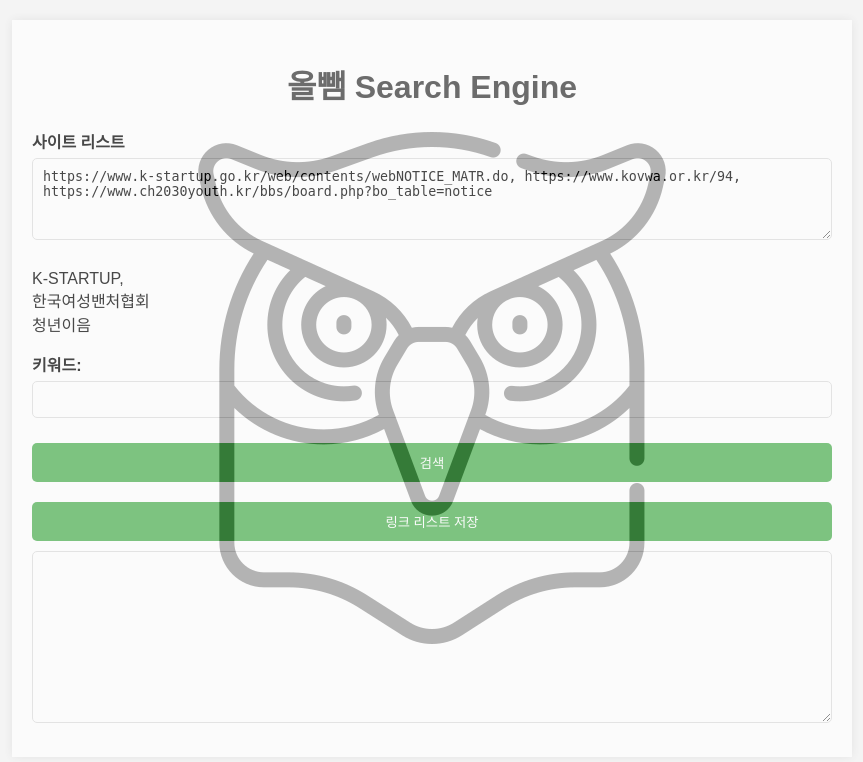
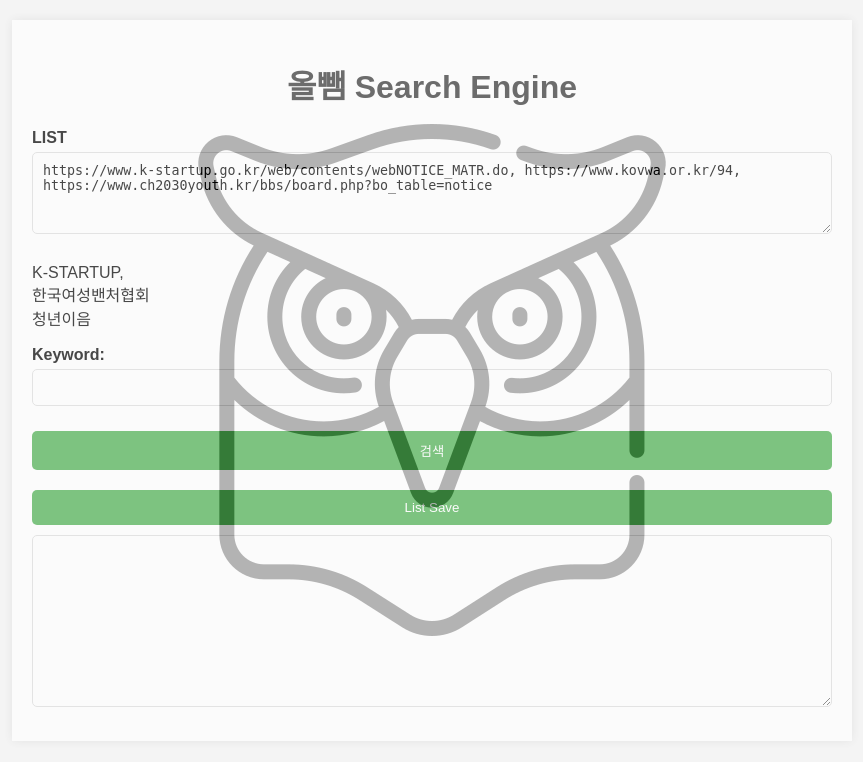
Before and after one commit to rap0at/crawler, a Flask app: page / in a window 1280 px wide. Shown: the top 762 px of the page, without its empty margins (208-1071 px from the left). Run offline with Flask 3, Linux system fonts and the light colour scheme.

Commit message:
Update index.html

```diff
--- a/templates/index.html
+++ b/templates/index.html
@@ -4,8 +4,8 @@
     <meta charset="UTF-8">
     <meta name="viewport" content="width=device-width, initial-scale=1.0">
     <title>올뺌 Search</title>
-    <link rel="icon" href="/img/favicon.ico">
-    <link rel="icon" href="favicon.ico">
+    <link rel="shortcut icon" href="/img/favicon.ico">
+    <link rel="shortcut icon" href="favicon.ico">
     <link rel="stylesheet" href="/static/style.css">
 </head>
 <body>
@@ -13,20 +13,20 @@
         <h1>올뺌 Search Engine</h1>
         <form id="searchForm">
             <div class="form-group">
-                <label for="sites">사이트 리스트</label>
+                <label for="sites">LIST</label>
                 <textarea id="sites" name="sites" rows="4" required>https://www.k-startup.go.kr/web/contents/webNOTICE_MATR.do, https://www.kovwa.or.kr/94, https://www.ch2030youth.kr/bbs/board.php?bo_table=notice</textarea>
             </div>
 
             <p>K-STARTUP, <br> 한국여성밴처협회 <br> 청년이음</p>
 
             <div class="form-group">
-                <label for="keyword">키워드:</label>
+                <label for="keyword">Keyword:</label>
                 <input type="text" id="keyword" name="keyword" required>
             </div>
             <input type="submit" value="검색">
         </form>
         <div id="results"></div>
-        <button id="saveLinks">링크 리스트 저장</button>
+        <button id="saveLinks">List Save</button>
         <textarea id="linkList" rows="10" readonly></textarea>
     </div>
 
```
